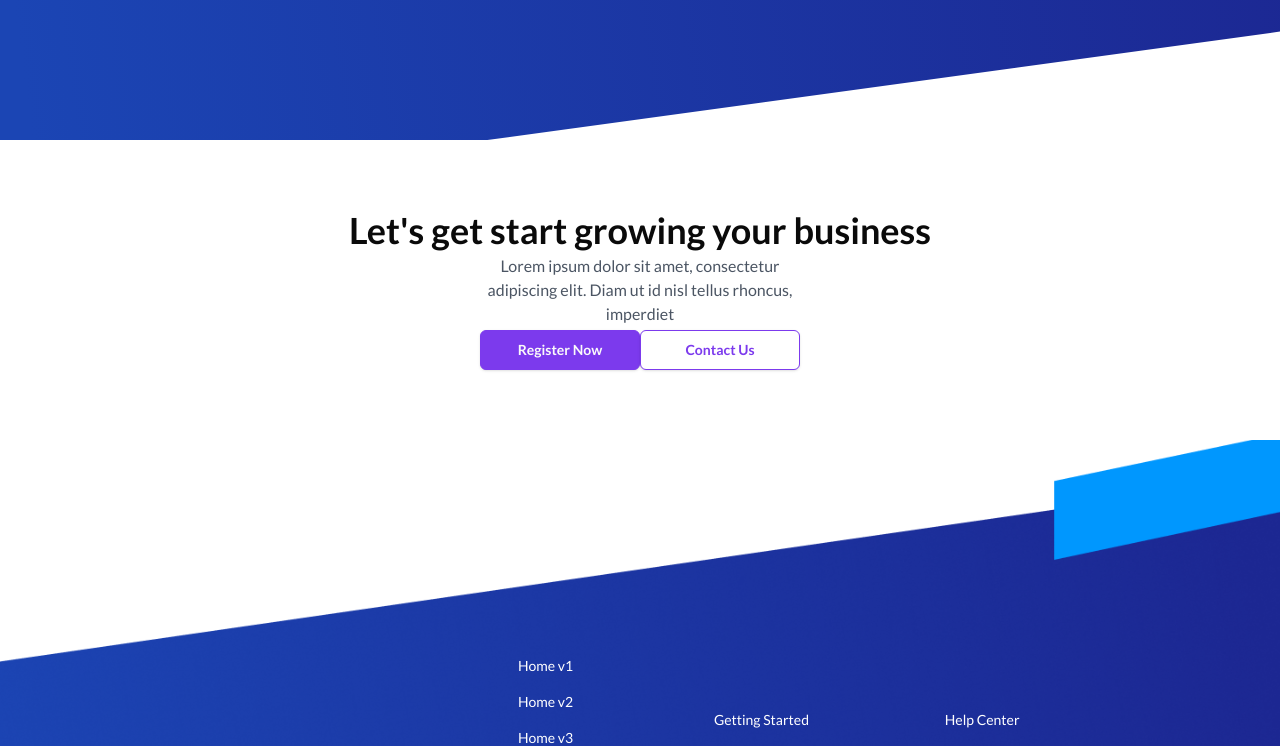
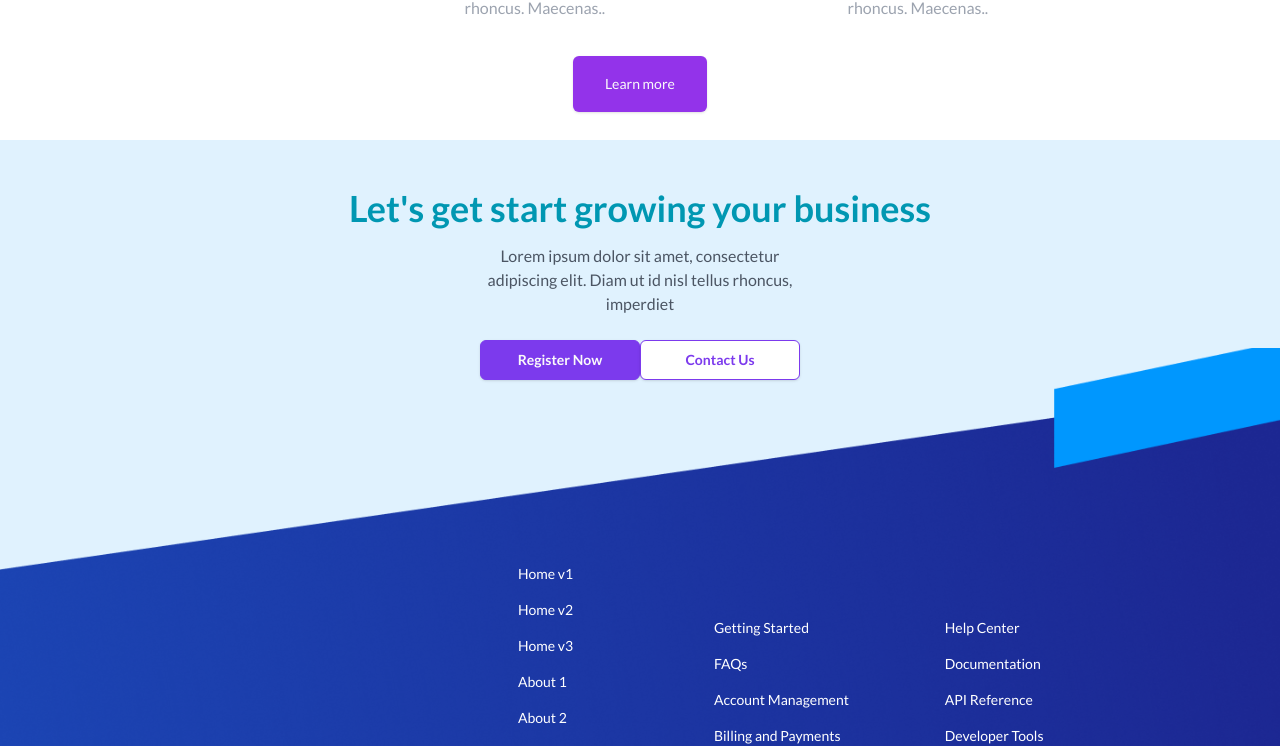
Before and after one commit to igrowker/i003-cerem-front, a React (Vite) app: page /inicio in a window 1280 px wide. Shown: the part 4916-5662 px from the top of the page. Built offline with nearby package versions, Linux system fonts and the light colour scheme.

Commit message:
styled:responsive component invitationRegister

```diff
--- a/src/components/Footer/Footer.tsx
+++ b/src/components/Footer/Footer.tsx
@@ -13,8 +13,10 @@ export const Footer: React.FC = () => {
     <>
       <InvitationRegister />
       <div
-        className="w-full bg-cover bg-center min-h-screen flex flex-wrap items-end justify-center z-50"
-        style={{ backgroundImage: "url('/assets/BackgroundFooter.png')" }}
+        className="w-full bg-cover bg-center md:min-h-screen flex flex-wrap items-end justify-center  bg-sky-100"
+        style={{
+          backgroundImage: "url('/assets/BackgroundFooter.png')",
+        }}
       >
         <div className=" lg:w-3/4 min-h-[500px] flex flex-col md:flex-row justify-center items-center mt-52   ">
           <div className="w-[300px] pr-4 flex flex-col justify-center text-white">
--- a/src/components/InvitationRegister/InvitationRegister.tsx
+++ b/src/components/InvitationRegister/InvitationRegister.tsx
@@ -3,22 +3,22 @@ import { Button } from "../ui/button";
 
 export const InvitationRegister: React.FC = () => {
   return (
-    <div className="w-full h-[300px] flex justify-center items-center ">
-      <div className="w-1/2 h-52  flex flex-col justify-center items-center">
-        <h2 className="text-4xl font-bold">
+    <div className="w-full  flex justify-center items-center  bg-sky-100 ">
+      <div className="w-full md:w-3/4 lg:w-1/2 min-h-52  flex flex-col justify-center items-center relative top-20 md:top-10 z-50">
+        <h2 className=" md:text-xl lg:text-3xl xl:text-4xl font-bold mb-3 text-cyanDark">
           Let's get start growing your business
         </h2>
-        <div className="w-1/2 h-20 flex justify-center items-center text-center text-gray-600">
+        <div className="w-1/2 h-20 flex justify-center items-center text-center text-gray-600 mb-5">
           <p>
             Lorem ipsum dolor sit amet, consectetur adipiscing elit. Diam ut id
             nisl tellus rhoncus, imperdiet
           </p>
         </div>
-        <div className="w-1/2 h-10 flex justify-evenly items-center">
-          <Button className="w-40 h-10 bg-violet-600 hover:bg-white hover:text-violet-600 border-[1px] border-violet-600 font-semibold ">
+        <div className="w-3/4 xl:w-1/2 h-10 flex justify-evenly items-center">
+          <Button className="md:w-40 md:h-10 bg-violet-600 hover:bg-white hover:text-violet-600 border-[1px] border-violet-600 font-semibold ">
             Register Now
           </Button>
-          <Button className="w-40 h-10 bg-white text-violet-600 border-violet-600 border-[1px] font-semibold hover:bg-violet-700 hover:text-white ">
+          <Button className="md:w-40 md:h-10 bg-white text-violet-600 border-violet-600 border-[1px] font-semibold hover:bg-violet-700 hover:text-white ">
             {" "}
             Contact Us
           </Button>
--- a/src/pages/Home/index.tsx
+++ b/src/pages/Home/index.tsx
@@ -16,10 +16,10 @@ const HomePage = () => {
       <Patrocinadores />
       <Features_1 />
       <Features_2 />
-      <Articulos />
       <div className="flex items-center justify-center w-full integrations">
         <Integrations />
       </div>
+      <Articulos />
       <Footer />
     </div>
   );
```
